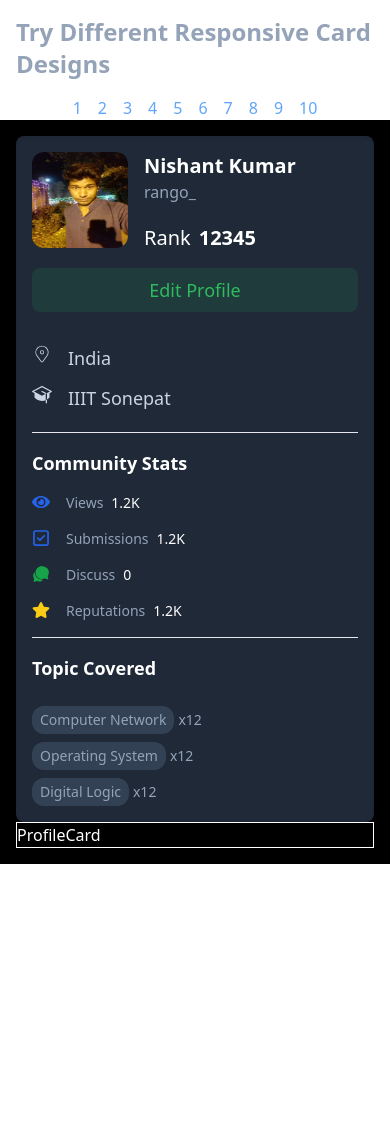
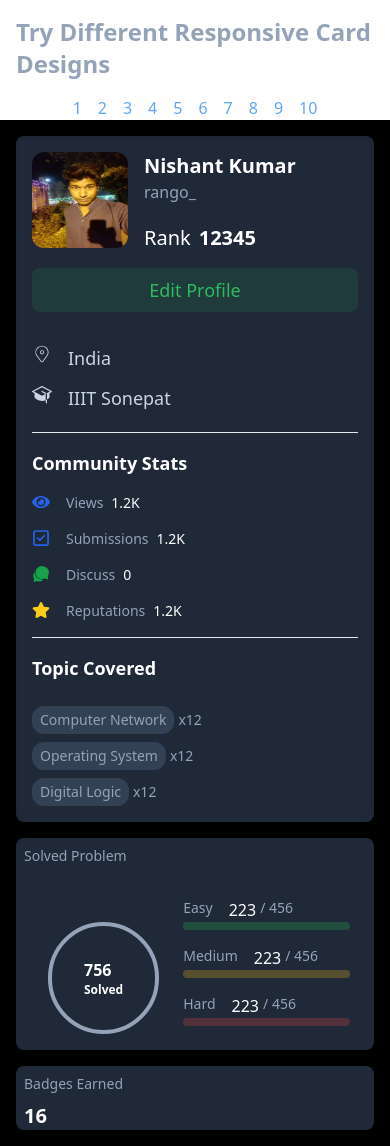
Before and after one commit to nishantdotcom/tech-blog, a React (Vite) app: page /profile in a window 390 px wide. Before the commit the page ends 864 px from the top, so only its background shows below. Built offline with nearby package versions, Linux system fonts and the light colour scheme.

Commit message:
Fixed Responsive profile

```diff
--- a/src/components/CardComponent/ProfileCard.jsx
+++ b/src/components/CardComponent/ProfileCard.jsx
@@ -2,7 +2,70 @@
 
 function ProfileCard() {
   return (
-    <div className=" text-white border border-white">ProfileCard</div>
+    <div className=" text-white pt-4 ">
+
+      <div className=" xl:flex justify-center sm: gap-x-4 ">
+        <div className=" xl:w-[50%]  rounded-lg bg-gray-800">
+          <div className="text-sm p-2 text-slate-400">
+           Solved Problem
+          </div>
+          <div className=" flex justify-start m-4">
+            <div className=" w-36 ">
+            <div className="  pt-4">
+              <div className=" border-4 border-slate-400 rounded-full p-8 sm:p-8 m-4  font-bold " >756
+              <div className="text-xs">Solved</div>
+            </div>
+            </div>
+            </div>
+            <div className=" w-[100%]  m-2 ">
+              <div className=" ">
+                <div className="flex justify-start gap-x-4">
+                <div className=" text-slate-400 text-sm">Easy</div>
+                  <div className=" flex justify-start gap-x-1">
+                    <div className="">223</div>
+                    <div className="text-sm text-slate-400">/ 456</div>
+                  </div>
+                </div>
+               <div><hr className="w-full  border-[#2CBB5D40] border-4 rounded-lg" /></div>
+              </div>
+              <div className=" pt-4">
+                <div className="flex justify-start gap-x-4">
+                <div className=" text-slate-400 text-sm">Medium</div>
+                  <div className=" flex justify-start gap-x-1">
+                    <div className="">223</div>
+                    <div className="text-sm text-slate-400">/ 456</div>
+                  </div>
+                </div>
+               <div><hr className="w-full  border-[#FFC01E40] border-4 rounded-lg" /></div>
+              </div>
+              <div className=" pt-4">
+                <div className="flex justify-start gap-x-4">
+                <div className=" text-slate-400 text-sm">Hard</div>
+                  <div className=" flex justify-start gap-x-1">
+                    <div className="">223</div>
+                    <div className="text-sm text-slate-400">/ 456</div>
+                  </div>
+                </div>
+               <div><hr className="w-full  border-[#EF474340] border-4 rounded-lg" /></div>
+              </div>
+
+
+            </div>
+
+            </div>
+
+
+
+        </div>
+        <div className=" xl:w-[50%]  rounded-lg bg-gray-800">
+
+          <div className="text-sm p-2 text-slate-400">
+           Badges Earned
+          </div>
+          <div className="pl-2 text-xl font-semibold">16</div>
+        </div>
+      </div>
+    </div>
   )
 }
 
--- a/src/components/Profile.jsx
+++ b/src/components/Profile.jsx
@@ -4,11 +4,11 @@ import ProfileCard from './CardComponent/ProfileCard'
 
 function Profile() {
   return (
-    <div className=" p-4 sm:pl-20 sm:pr-20 sm:pt-2 sm:pb-2 sm:flex  sm:gap-x-4 max-h-max bg-black">
-    <div className=' sm:w-[30%]'>
+    <div className=" p-4 sm:pl-20 sm:pr-10 sm:pt-2 sm:pb-2 lg:flex  sm:gap-x-4 max-h-max bg-black">
+    <div className=' lg:w-[30%]'>
     <SideProfile/>
     </div>
-    <div className='sm:w-[70%]'>
+    <div className=' lg:w-[70%]  ' >
     <ProfileCard/>
     </div>
     </div>
```
